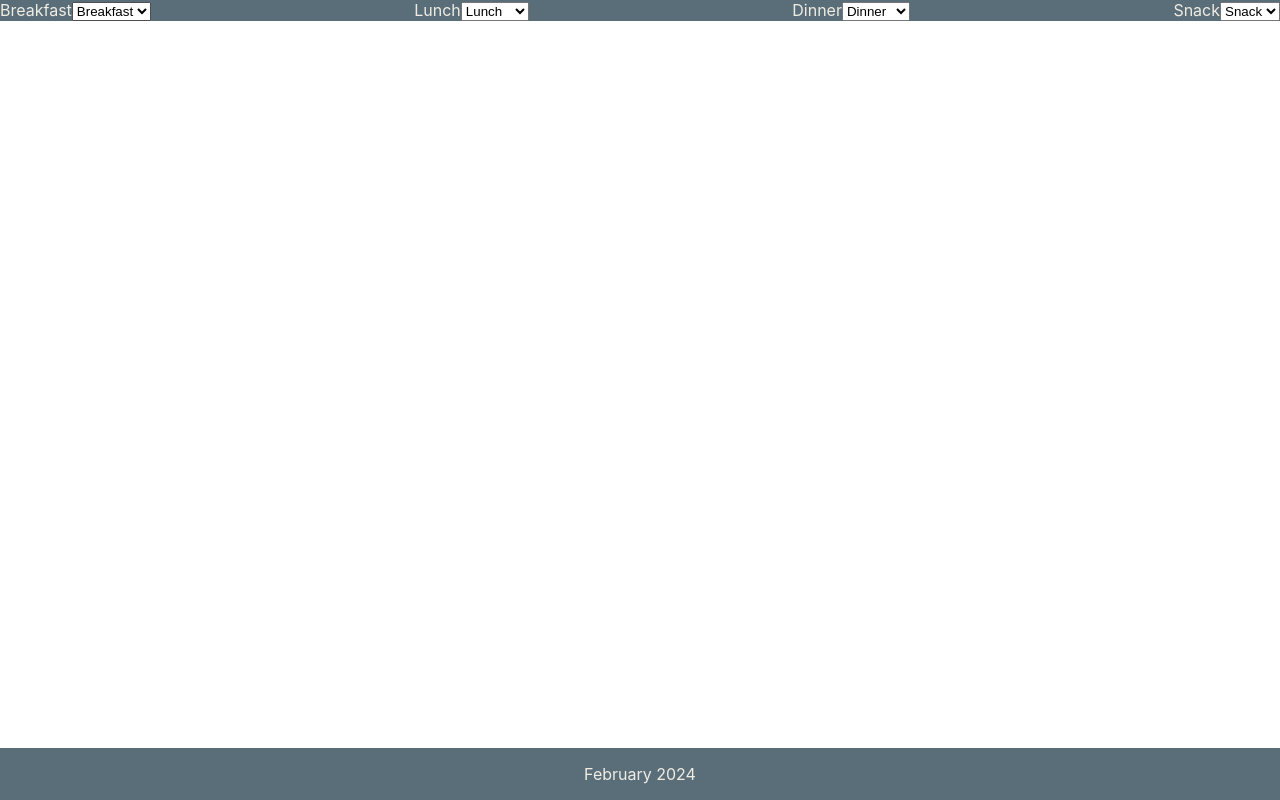
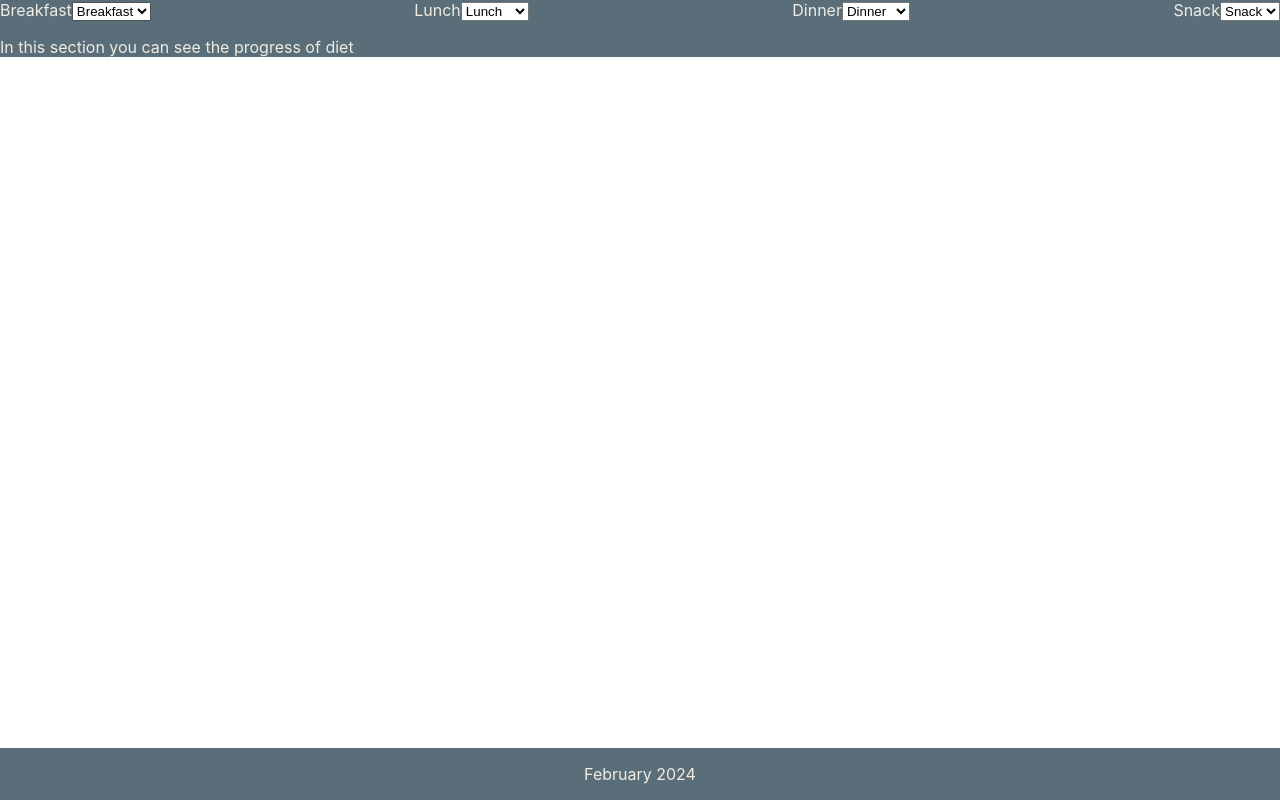
Before and after one commit to Farnooshmo/ladix, a React (Create React App) app: page / in a window 1280 px wide. Built offline with nearby package versions, Linux system fonts and the light colour scheme.

Commit message:
Add middle component to the App

```diff
--- a/src/App.js
+++ b/src/App.js
@@ -1,11 +1,13 @@
 import "./App.css";
 import DietForm from "./components/DietForm";
 import Footer from "./components/Footer";
+import Middle from "./components/Middle";
 
 function App() {
   return (
     <div className="App">
       <DietForm />
+      <Middle />
       <Footer />
     </div>
   );
```
